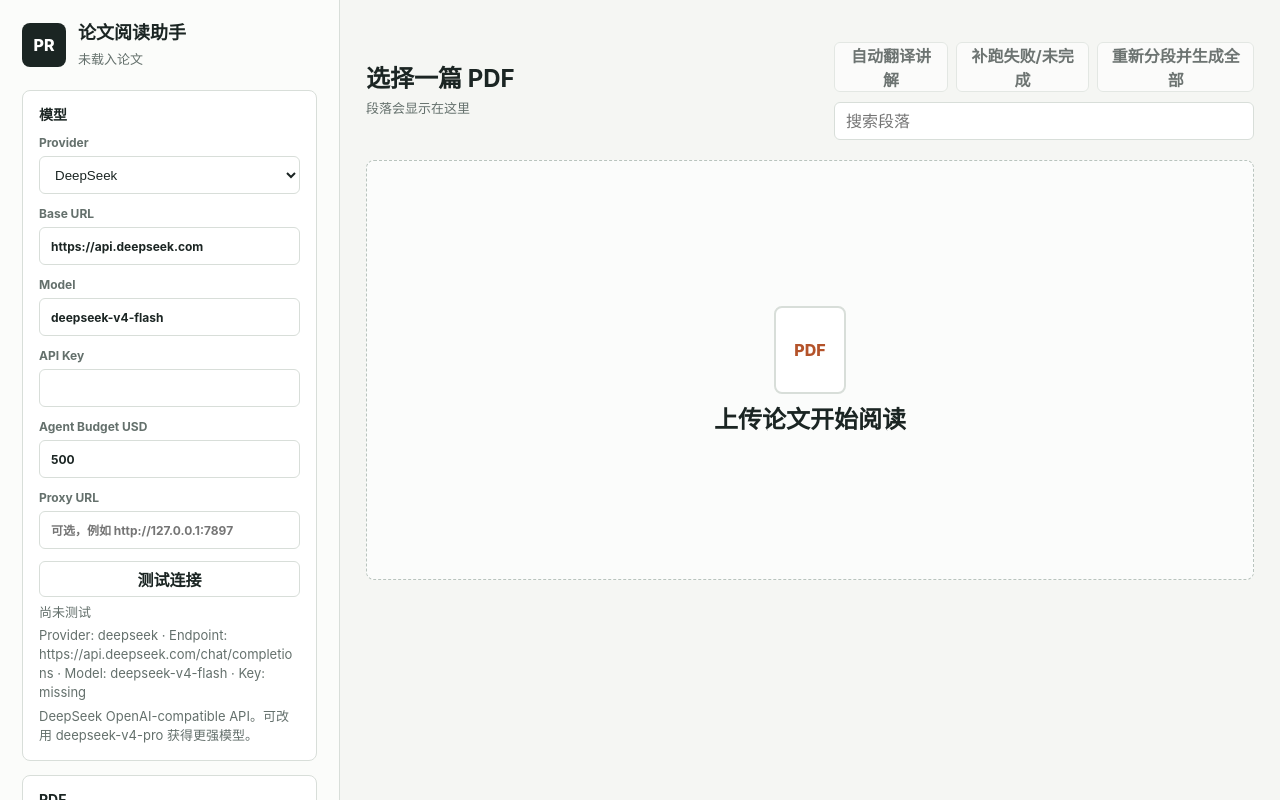
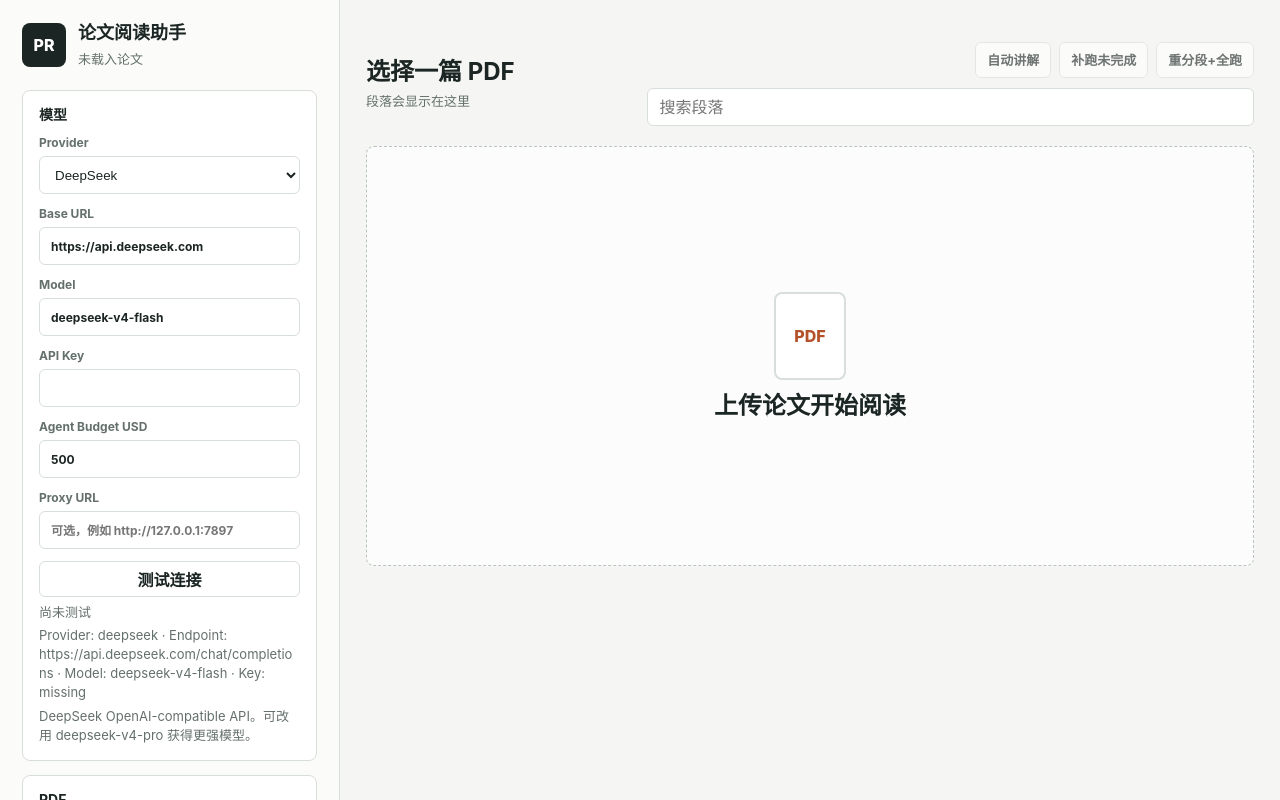
Before and after one commit to Phyll1s0/PaperLens, a website: page public/index.html in a window 1280 px wide. Drawn offline with Linux system fonts and the light colour scheme; no server answers.

Commit message:
fix: compact toolbar action buttons

```diff
--- a/public/app.js
+++ b/public/app.js
@@ -1977,8 +1977,8 @@ function updateAutoButtons() {
   els.autoAnalyzeButton.disabled = !state.paper || busy;
   els.resumeAnalyzeButton.disabled = !state.paper || busy || missingCount === 0;
   els.resumeAnalyzeButton.textContent = missingCount
-    ? `补跑失败/未完成 ${missingCount}`
-    : "补跑失败/未完成";
+    ? `补跑未完成 ${missingCount}`
+    : "补跑未完成";
   els.rerunAnalyzeButton.disabled = !state.paper || busy;
   els.stopAutoButton.classList.toggle("hidden", !state.autoAnalyze.running);
   els.stopAutoButton.disabled = !state.autoAnalyze.running || state.autoAnalyze.stopRequested;
--- a/public/index.html
+++ b/public/index.html
@@ -88,9 +88,9 @@
           </div>
           <div class="toolbar-actions">
             <div class="toolbar-buttons">
-              <button id="autoAnalyzeButton" class="secondary-button" type="button">自动翻译讲解</button>
-              <button id="resumeAnalyzeButton" class="secondary-button" type="button">补跑失败/未完成</button>
-              <button id="rerunAnalyzeButton" class="secondary-button" type="button">重新分段并生成全部</button>
+              <button id="autoAnalyzeButton" class="secondary-button" type="button" title="自动翻译并讲解未完成段落">自动讲解</button>
+              <button id="resumeAnalyzeButton" class="secondary-button" type="button" title="只补跑失败、缺翻译或缺讲解的段落">补跑未完成</button>
+              <button id="rerunAnalyzeButton" class="secondary-button" type="button" title="重新 AI 分段，然后重新生成全部段落">重分段+全跑</button>
               <button id="stopAutoButton" class="secondary-button hidden" type="button">停止</button>
             </div>
             <div id="jobHistory" class="job-history"></div>
--- a/public/styles.css
+++ b/public/styles.css
@@ -291,6 +291,11 @@ select:focus {
   backdrop-filter: blur(10px);
 }
 
+.reader-toolbar > div:first-child {
+  min-width: 0;
+  flex: 1 1 280px;
+}
+
 .reader-toolbar h2 {
   font-size: 24px;
 }
@@ -298,13 +303,25 @@ select:focus {
 .toolbar-actions {
   display: grid;
   gap: 10px;
-  width: min(420px, 45vw);
+  flex: 0 1 640px;
+  width: min(640px, 64vw);
+  min-width: 360px;
 }
 
 .toolbar-buttons {
   display: flex;
+  flex-wrap: wrap;
   gap: 8px;
   justify-content: flex-end;
+}
+
+.toolbar-buttons .secondary-button {
+  flex: 0 0 auto;
+  min-width: 0;
+  padding-inline: 11px;
+  font-size: 13px;
+  line-height: 1;
+  white-space: nowrap;
 }
 
 .empty-state {
@@ -894,14 +911,17 @@ pre.artifact-viewer-caption {
 
   .toolbar-actions {
     width: 100%;
+    min-width: 0;
   }
 
   .toolbar-buttons {
+    display: grid;
+    grid-template-columns: repeat(auto-fit, minmax(128px, 1fr));
     justify-content: stretch;
   }
 
   .toolbar-buttons .secondary-button {
-    flex: 1;
+    width: 100%;
   }
 
   .analysis-grid {
```
